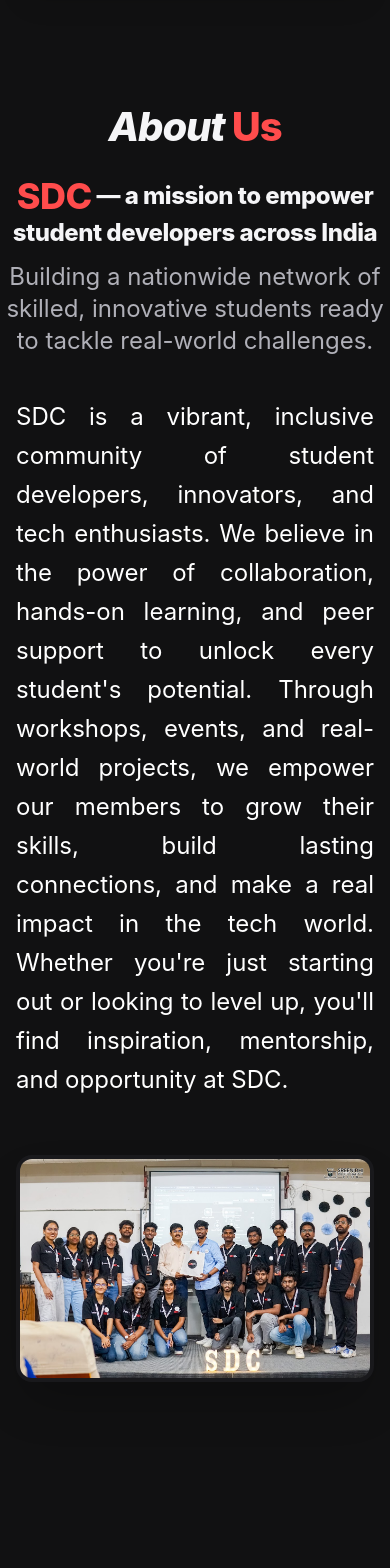
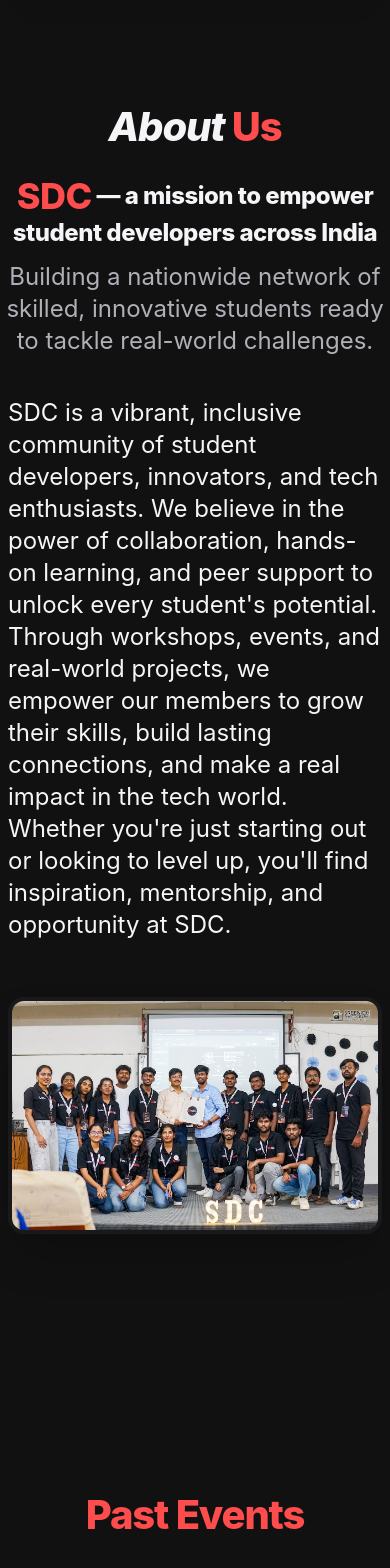
Before and after one commit to sdc-snist/sdc-web, a React (Vite) app: page / in a window 390 px wide. Shown: the part 2384-3952 px from the top of the page. Built offline with nearby package versions, Linux system fonts and the light colour scheme.

Commit message:
final commit on 21-08
final commit on 21-08

```diff
--- a/src/components/AboutUs.jsx
+++ b/src/components/AboutUs.jsx
@@ -3,9 +3,9 @@ import sdcGroup from "../assets/sdcGroup.png";
 
 const AboutUs = () => {
   return (
-  <section className="section section-alt py-20">
+  <section className="section section-alt py-20 px-2 sm:px-4">
       {/* About Us Heading */}
-      <div className="text-center mb-6">
+  <div className="text-center mb-6 px-1">
         <h2
           className="text-[2.5rem] sm:text-[4rem] md:text-[5.5rem] font-extrabold italic tracking-tight text-white mb-2 leading-tight"
           style={{ fontFamily: 'Inter, Segoe UI, Arial, sans-serif', letterSpacing: '-0.03em' }}
@@ -14,7 +14,7 @@ const AboutUs = () => {
         </h2>
       </div>
       {/* Mission Headline */}
-      <div className="text-center mb-10">
+  <div className="text-center mb-10 px-1">
         <h3 className="text-2xl md:text-2xl font-extrabold text-white mb-3">
           <span className="text-[var(--color-primary)] text-4xl md:text-6xl align-middle">SDC</span>
           <span className="align-middle"> — a mission to empower student developers across India</span>
@@ -26,14 +26,14 @@ const AboutUs = () => {
 
 
       {/* Community Description */}
-      <div className="mb-14 px-4 max-w-6xl mx-auto ">
-    <p className="text-2xl md:text-2xl text-white leading-relaxed text-justify">
+  <div className="mb-14 px-2 sm:px-4 max-w-6xl mx-auto ">
+    <p className="text-2xl">
           SDC is a vibrant, inclusive community of student developers, innovators, and tech enthusiasts. We believe in the power of collaboration, hands-on learning, and peer support to unlock every student's potential. Through workshops, events, and real-world projects, we empower our members to grow their skills, build lasting connections, and make a real impact in the tech world. Whether you're just starting out or looking to level up, you'll find inspiration, mentorship, and opportunity at SDC.
         </p>
       </div>
 
       {/* SDC Group Image Full Width */}
-      <div className="w-full flex justify-center items-center mb-16 px-4 md:px-12 lg:px-24">
+  <div className="w-full flex justify-center items-center mb-16 px-2 sm:px-4 md:px-12 lg:px-24">
         <img
           src={sdcGroup}
           alt="SDC Group"
```
